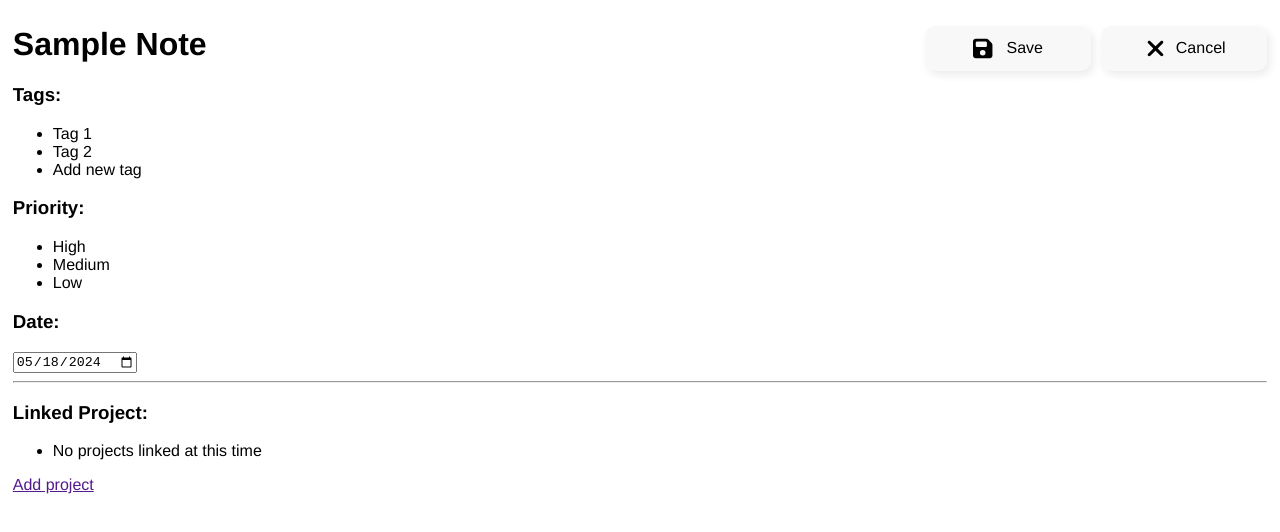
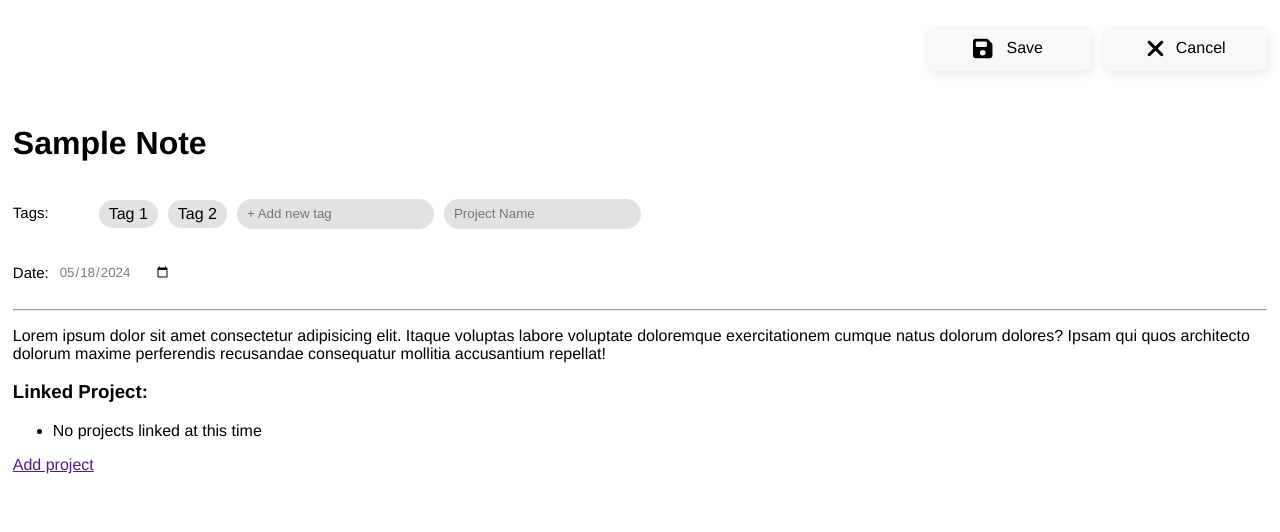
Before and after one commit to CSE-110-Group-13/cse110-sp24-group13, a website: page source/note/edit-note.html in a window 1280 px wide. Drawn offline with Linux system fonts and the light colour scheme.

Commit message:
added more styling

```diff
--- a/source/note/edit-note.html
+++ b/source/note/edit-note.html
@@ -29,30 +29,29 @@
         </div>
         <div class = "noteDetails">
             <div class = "tags"> <!-- new tag tag allows user to type, pressing on a tag will delete -->
-                <h3>Tags:</h3>
+                <h4>Tags:</h4>
                 <ul>
                     <li>Tag 1</li>
                     <li>Tag 2</li>
-                    <li>Add new tag</li>
                 </ul>
-            </div>
-            <div class = "priority"> <!-- priority can be changed by clicking on the priority -->
-                <h3>Priority:</h3>
-                <ul>
-                    <li>High</li>
-                    <li>Medium</li>
-                    <li>Low</li>
-                </ul>
+                <div class = "newTag">
+                    <input type = "text" placeholder = "+ Add new tag">
+                </div>
+                <div class = "projectTag">
+                    <input type = "text" placeholder = "Project Name">
+                </div>
             </div>
             <div class = "date">
-                <h3>Date:</h3>
+                <h4>Date:</h4>
                 <input type = "date" value="2024-05-18">
             </div>
         </div>
         <hr>
         <div class = "noteContainer">
             <div class = "toolBar"></div>
-            <div class = "noteContent"></div>
+            <div class = "noteContent">
+                <p>Lorem ipsum dolor sit amet consectetur adipisicing elit. Itaque voluptas labore voluptate doloremque exercitationem cumque natus dolorum dolores? Ipsam qui quos architecto dolorum maxime perferendis recusandae consequatur mollitia accusantium repellat!</p>
+            </div>
         </div>
         <div class = "project">
             <div class = "linkedProject">
--- a/source/note/notes.css
+++ b/source/note/notes.css
@@ -38,3 +38,79 @@ body {
     width: 25px;
     height: 25px;
 }
+
+.noteTitle {
+    margin-top: 10%;
+}
+
+.noteDetails h4 {
+    font-weight: normal;
+    font-size: 15px;
+}
+
+.tags {
+    display: flex;
+    flex-direction: row;
+    gap: 10px;
+    /* background-color: orange;  TESTING */
+}
+
+.tags ul {
+    list-style-type: none;
+    display: flex;
+    flex-direction: row;
+    gap: 10px;
+}
+
+.tags li {
+    background-color: #E2E2E2;
+    padding: 5 10 5 10;
+    border-radius: 25px;
+}
+
+.newTag {
+    display: flex;
+    flex-direction: row;
+    align-items: center;
+}
+
+.newTag input{
+    background-color: #E2E2E2;
+    border: none;
+    padding: 5 10 5 10;
+    border-radius: 25px;
+    height: 30px;
+    width: fit-content;
+}
+
+.projectTag {
+    display: flex;
+    flex-direction: row;
+    align-items: center;
+
+}
+
+.projectTag input {
+    background-color: #E2E2E2;
+    border: none;
+    padding: 5 10 5 10;
+    border-radius: 25px;
+    height: 30px;
+    width: fit-content;
+}
+
+.date {
+    display: flex;
+    flex-direction: row;
+    align-items: center;
+}
+
+.date input {
+    font-family: Helvetica, Arial, sans-serif;
+    color: #7C7C7C;
+    border: none;
+    padding: 5 10 5 10;
+    border-radius: 25px;
+    height: 30px;
+    width: fit-content;
+}
```
Also changed, not shown: 2 other files.
